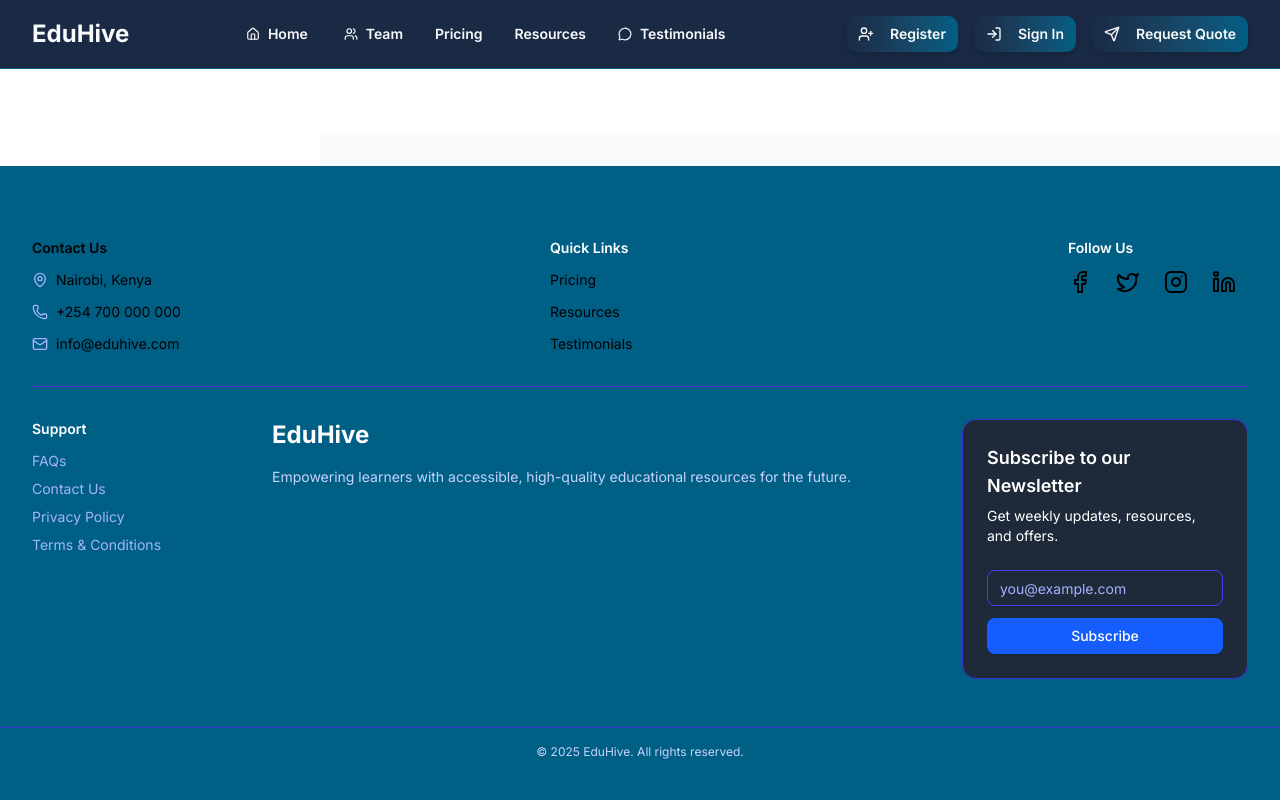
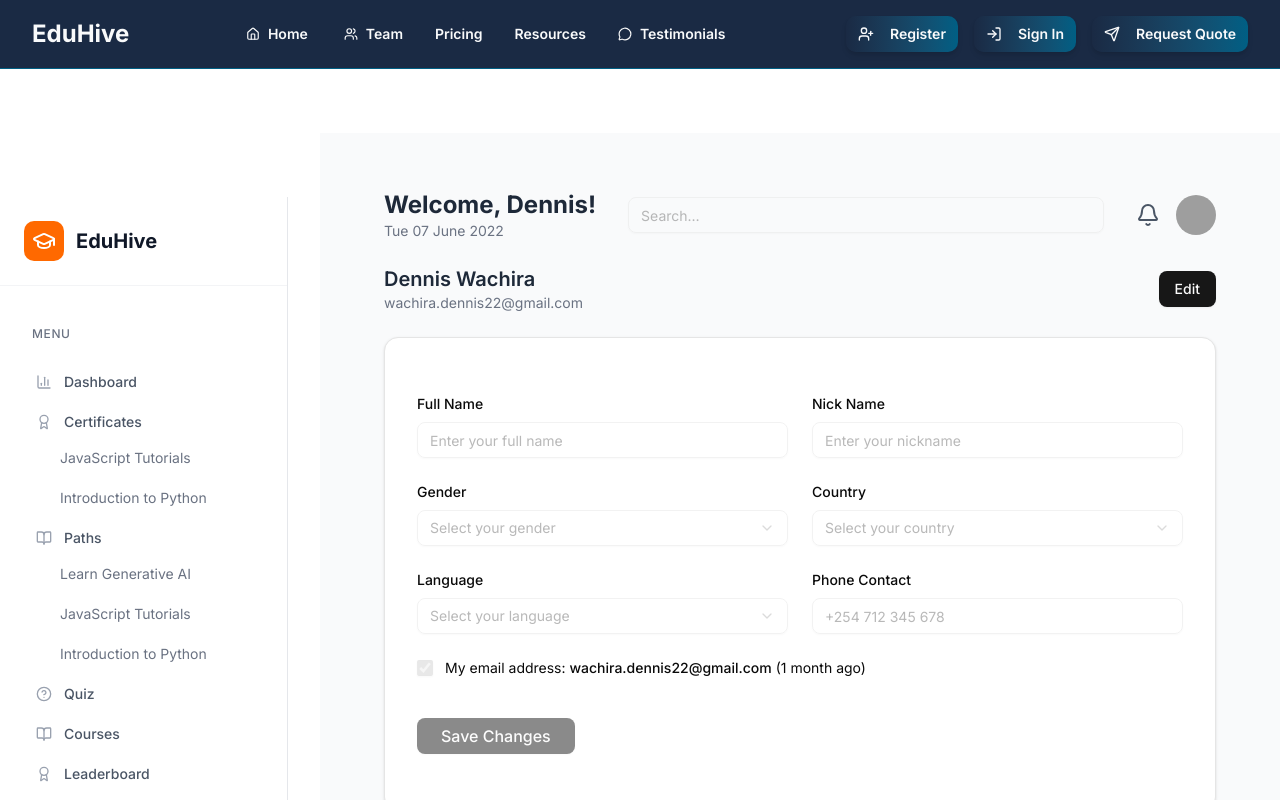
Before and after one commit to Mitche-44/EduHive-Frontend, a React (Vite) app: page /settings in a window 1280 px wide. Built offline with nearby package versions, Linux system fonts and the light colour scheme; grey boxes are pictures that could not be loaded; a web font is replaced by a local one.

Commit message:
fixed errors on the footer section

```diff
--- a/src/layouts/LearnerLayout.jsx
+++ b/src/layouts/LearnerLayout.jsx
@@ -17,14 +17,19 @@ export default function LearnerLayout() {
           <LearnerSidebar />
         </aside>
 
-        {/* Scrollable Page Content */}
-        <main className="flex-1 h-full overflow-y-auto px-6 py-6 bg-gray-50 text-gray-800">
-          <Outlet />
+        {/* Scrollable Page Content with Footer */}
+        <main className="flex-1 h-full overflow-y-auto bg-gray-50 text-gray-800">
+          <div className="px-6 py-6 min-h-full flex flex-col">
+            {/* Page content */}
+            <div className="flex-1">
+              <Outlet />
+            </div>
+
+            {/* Footer at bottom of scrollable content */}
+            <Footer />
+          </div>
         </main>
       </div>
-
-
-      <Footer />
     </div>
   );
 }
```
